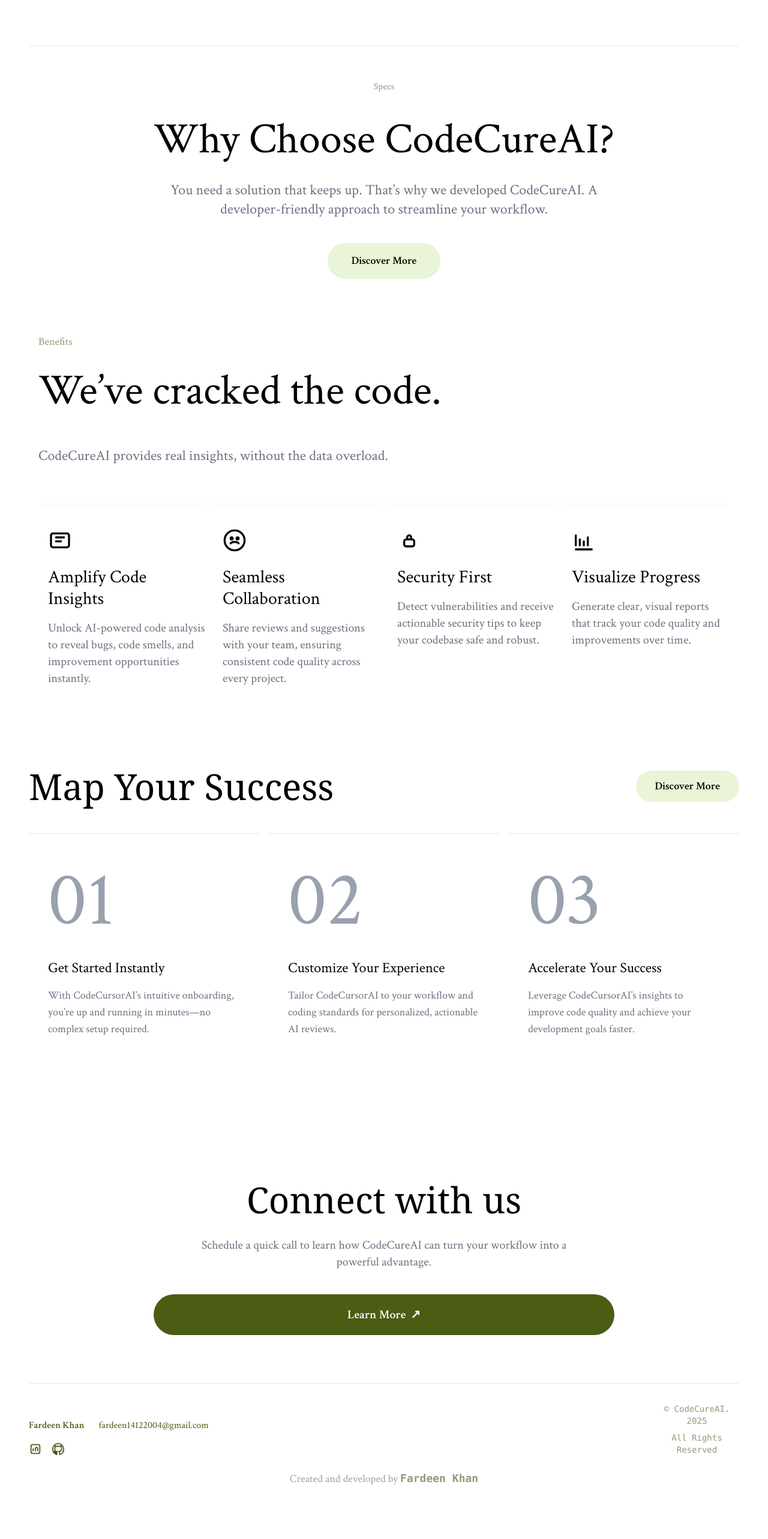
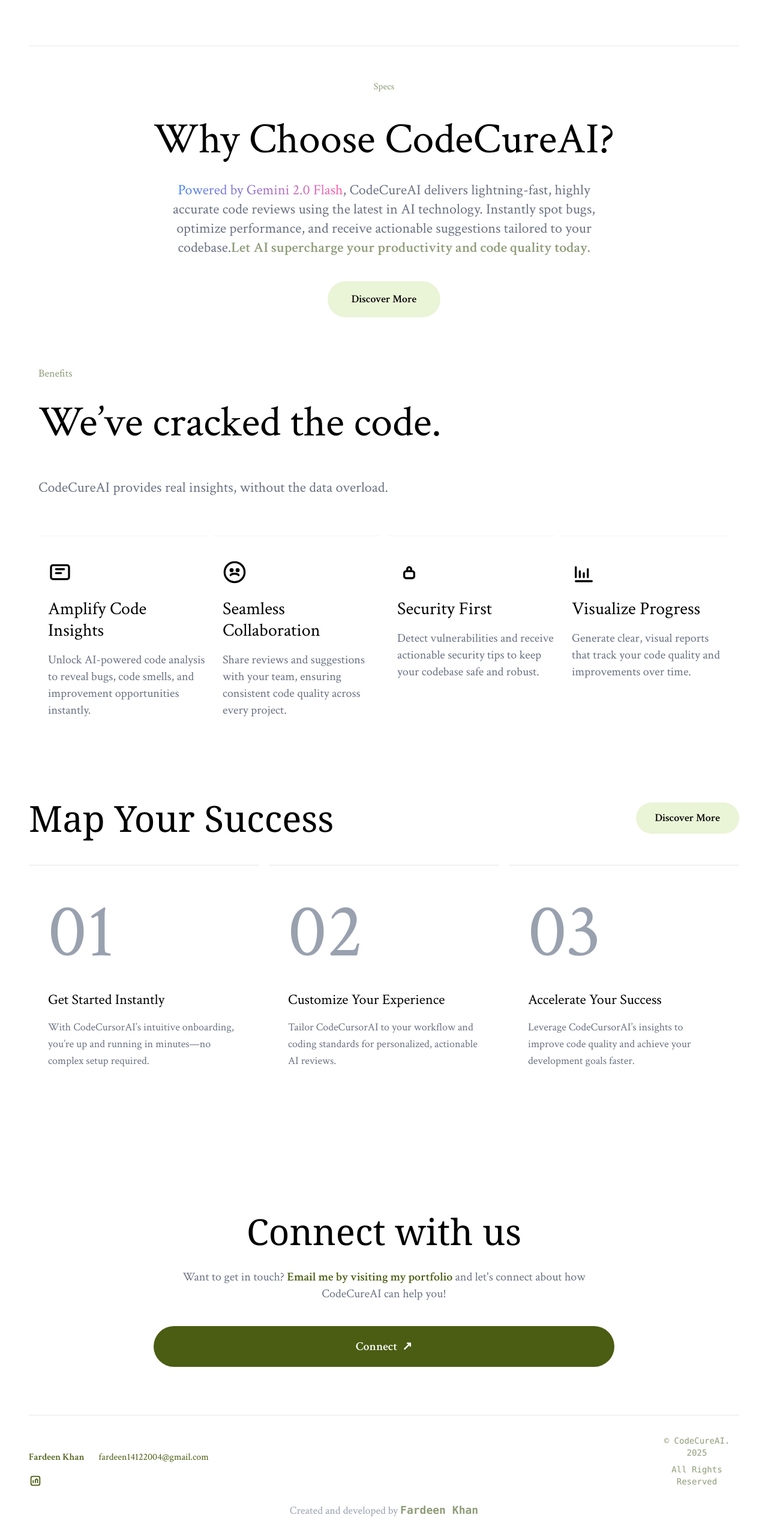
Before and after one commit to Fardeennnnnnnnnnkhan/Code_Reviewer-Frontend, a React (Vite) app: page / in a window 1280 px wide. Shown: the part 929-3495 px from the top of the page at 60% size. Built offline with nearby package versions, Linux system fonts and the light colour scheme; a web font is replaced by a local one.

Commit message:
added some Animations

```diff
--- a/src/components/ConnectUs.jsx
+++ b/src/components/ConnectUs.jsx
@@ -2,17 +2,25 @@
 import { Link } from "react-router-dom";
 
 export default function ConnectUs() {
+  // No need for useNavigate since we are redirecting to an external URL
+  const portfolioUrl = "https://portfolio-fardeen-khan.vercel.app/"; // Replace with your actual portfolio URL
   return (
     <section className="w-full mx-auto px-4 md:px-12 py-24 flex flex-col items-center justify-center text-center">
       <h2 className="text-4xl md:text-6xl font-serif font-normal text-black mb-8 mt-4">
         Connect with us
       </h2>
       <p className="text-lg md:text-xl text-gray-500 mb-10 max-w-2xl mx-auto">
-        Schedule a quick call to learn how CodeCureAI can turn your workflow
-        into a powerful advantage.
+        Want to get in touch?{" "}
+        <span className="font-semibold text-[#4a5d13]">
+          Email me by visiting my portfolio
+        </span>{" "}
+        and let's connect about how CodeCureAI can help you!
       </p>
-      <button className="w-full max-w-3xl bg-[#4a5d13] text-white font-semibold text-lg md:text-xl py-5 rounded-full mb-20 hover:bg-[#37470e] transition">
-        Learn More
+      <button
+        className="w-full max-w-3xl bg-[#4a5d13] text-white font-semibold text-lg md:text-xl py-5 rounded-full mb-20 hover:bg-[#37470e] transition"
+        onClick={() => window.open(portfolioUrl, "_blank")}
+      >
+        Connect
         <span className="ml-2" aria-hidden>
           ↗
         </span>
@@ -21,8 +29,6 @@
       <footer className="w-full flex flex-col gap-4 md:gap-0 md:flex-row md:items-end md:justify-between px-2 md:px-0 pb-4">
         <div className="flex flex-col md:flex-row md:items-end gap-4 md:gap-12 w-full">
           <div className="flex flex-col gap-2 md:gap-4 w-full">
-
-
             {/* Contact Info (as normal links/icons) */}
             <div className="flex flex-col md:flex-row md:items-center gap-2 md:gap-6 mt-2 text-left">
               <span className="text-[#4a5d13] font-semibold">Fardeen Khan</span>
@@ -63,28 +69,27 @@
                   height="22"
                   fill="none"
                   viewBox="0 0 24 24"
-                    stroke="#4a5d13"
+                  stroke="#4a5d13]"
                   strokeWidth="2"
                 >
                   <path d="M12 2C6.48 2 2 6.58 2 12.26c0 4.48 2.87 8.28 6.84 9.63.5.09.68-.22.68-.48 0-.24-.01-.87-.01-1.7-2.78.62-3.37-1.36-3.37-1.36-.45-1.18-1.1-1.5-1.1-1.5-.9-.63.07-.62.07-.62 1 .07 1.53 1.05 1.53 1.05.89 1.56 2.34 1.11 2.91.85.09-.66.35-1.11.63-1.37-2.22-.26-4.56-1.14-4.56-5.07 0-1.12.38-2.03 1.01-2.75-.1-.26-.44-1.3.1-2.7 0 0 .83-.27 2.75 1.02A9.38 9.38 0 0 1 12 6.84c.84.004 1.68.11 2.47.32 1.92-1.29 2.75-1.02 2.75-1.02.54 1.4.2 2.44.1 2.7.63.72 1.01 1.63 1.01 2.75 0 3.94-2.34 4.81-4.57 5.07.36.32.68.94.68 1.9 0 1.37-.01 2.47-.01 2.8 0 .27.18.58.69.48C19.13 20.54 22 16.74 22 12.26 22 6.58 17.52 2 12 2Z" />
                 </svg>
               </Link>
-
             </div>
           </div>
         </div>
         <div className="flex items-center flex-col gap-2 text-[#8e9c78] text-sm font-mono">
-
           <span>© CodeCureAI. 2025</span>
           <span>All Rights Reserved</span>
         </div>
-        <div className="text-[#8e9c78] text-sm font-mono mt-2 md:mt-0">
-
-        </div>
-
+        <div className="text-[#8e9c78] text-sm font-mono mt-2 md:mt-0"></div>
       </footer>
       <div className="w-full text-center text-gray-400 text-lg mt-2 ">
-        Created and developed by <span className="text-[#8e9c78] font-mono font-bold"> Fardeen Khan</span>
+        Created and developed by{" "}
+        <span className="text-[#8e9c78] font-mono font-bold">
+          {" "}
+          Fardeen Khan
+        </span>
       </div>
     </section>
   );
--- a/src/components/HowItWorks.jsx
+++ b/src/components/HowItWorks.jsx
@@ -1,5 +1,6 @@
 import React from "react";
 import { useNavigate } from "react-router-dom";
+import { motion } from "framer-motion";
 
 const steps = [
   {
@@ -19,34 +20,72 @@
   },
 ];
 
+const containerVariants = {
+  hidden: {},
+  show: {
+    transition: {
+      staggerChildren: 0.25,
+    },
+  },
+};
+
+const cardVariants = {
+  hidden: { opacity: 0, y: 40 },
+  show: { opacity: 1, y: 0, transition: { duration: 0.7, ease: "easeOut" } },
+};
+
+const numberVariants = {
+  hidden: { opacity: 0, scale: 0.8 },
+  show: {
+    opacity: 1,
+    scale: 1,
+    transition: { duration: 0.5, ease: "easeOut" },
+  },
+};
+
 export default function HowItWorks() {
-    const navigate = useNavigate()
+  const navigate = useNavigate();
   return (
     <section className="w-full  mx-auto px-4 md:px-12 py-24">
       <div className="flex flex-col md:flex-row md:items-center md:justify-between mb-12">
         <h2 className="text-4xl md:text-6xl font-serif font-normal text-black mb-8 md:mb-0">
           Map Your Success
         </h2>
-        <button onClick={()=> navigate("/review")}  className="self-start md:self-auto bg-[#eaf4d7] text-black font-semibold px-8 py-3 rounded-full text-lg shadow-none hover:bg-[#d6eac0] transition">
+        <button
+          onClick={() => navigate("/review")}
+          className="self-start md:self-auto bg-[#eaf4d7] text-black font-semibold px-8 py-3 rounded-full text-lg shadow-none hover:bg-[#d6eac0] transition"
+        >
           Discover More
         </button>
       </div>
-      <div className="grid grid-cols-1 md:grid-cols-3 gap-4 ">
+      <motion.div
+        className="grid grid-cols-1 md:grid-cols-3 gap-4"
+        variants={containerVariants}
+        initial="hidden"
+        whileInView="show"
+        viewport={{ once: true, amount: 0.3 }}
+      >
         {steps.map((step, i) => (
-          <div
+          <motion.div
             key={i}
             className={`flex flex-col border-t border-gray-200 items-start pt-12 pb-8 px-2 md:px-8 ${
               i < steps.length - 1 ? " " : ""
             }`}
+            variants={cardVariants}
           >
-            <div className="text-9xl   text-gray-400 mb-8">{step.number}</div>
+            <motion.div
+              className="text-9xl text-gray-400 mb-8"
+              variants={numberVariants}
+            >
+              {step.number}
+            </motion.div>
             <div className="text-2xl  font-normal text-black mb-4">
               {step.title}
             </div>
             <div className="text-lg text-gray-500 ">{step.desc}</div>
-          </div>
+          </motion.div>
         ))}
-      </div>
+      </motion.div>
     </section>
   );
 }
--- a/src/components/WhyChoose.jsx
+++ b/src/components/WhyChoose.jsx
@@ -1,8 +1,17 @@
 import React from "react";
+import { motion } from "framer-motion";
+import { useNavigate } from "react-router-dom";
 
 export default function WhyChoose() {
+  const navigate = useNavigate();
   return (
-    <section className="w-full mx-auto h-[60vh] px-4 md:px-12 py-10">
+    <motion.section
+      className="w-full mx-auto px-4 md:px-12 py-10"
+      initial={{ opacity: 0, y: 40 }}
+      whileInView={{ opacity: 1, y: 0 }}
+      viewport={{ once: true, amount: 0.4 }}
+      transition={{ duration: 0.8, ease: "easeOut" }}
+    >
       <div className="border-t border-gray-200 w-full mb-12"></div>
       <div className="flex flex-col items-center justify-center text-center">
         <div className="text-[#8e9c78] text-md  mb-8 mt-2">Specs</div>
@@ -10,14 +19,32 @@
           Why Choose CodeCureAI?
         </h2>
         <p className="text-lg md:text-2xl text-gray-500 mb-10 max-w-3xl">
-          You need a solution that keeps up. That’s why we developed
-          CodeCureAI. A developer-friendly approach to streamline your
-          workflow.
+          <span
+            className="bg-gradient-to-r from-[#4285F4] via-[#9B72CB] to-[#FF61A6] bg-clip-text text-transparent"
+            style={{
+              WebkitBackgroundClip: "text",
+              WebkitTextFillColor: "transparent",
+            }}
+          >
+            Powered by Gemini 2.0 Flash
+          </span>
+          , CodeCureAI delivers lightning-fast, highly accurate code reviews
+          using the latest in AI technology. Instantly spot bugs, optimize
+          performance, and receive actionable suggestions tailored to your
+          codebase.
+          <span className="text-[#8e9c78] font-semibold">
+            Let AI supercharge your productivity and code quality today.
+          </span>
         </p>
-        <button className="bg-[#eaf4d7] text-black font-semibold px-10 py-4 rounded-full text-lg shadow-none hover:bg-[#d6eac0] transition">
+        <motion.button
+          className="bg-[#eaf4d7] text-black font-semibold px-10 py-4 rounded-full text-lg shadow-none hover:bg-[#d6eac0] transition"
+          whileHover={{ scale: 1.05 }}
+          whileTap={{ scale: 0.97 }}
+          onClick={() => navigate("/review")}
+        >
           Discover More
-        </button>
+        </motion.button>
       </div>
-    </section>
+    </motion.section>
   );
 }
```
Also changed, not shown: public/home.jpg (added). Lines whose indentation alone changed are shown as unchanged.
